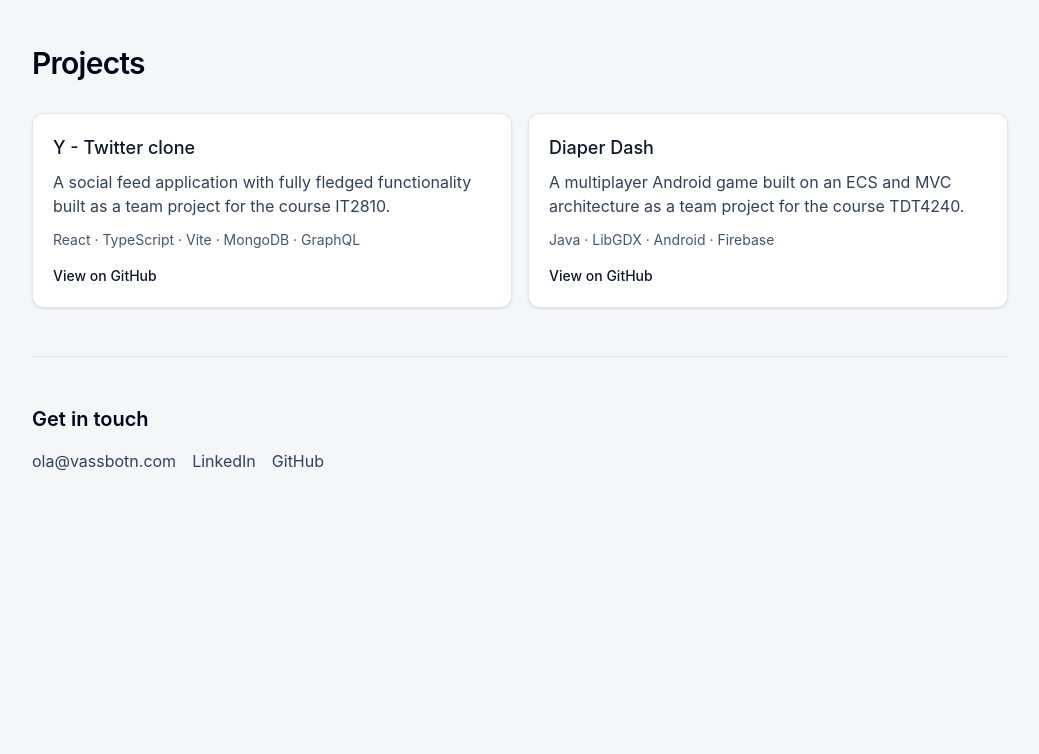
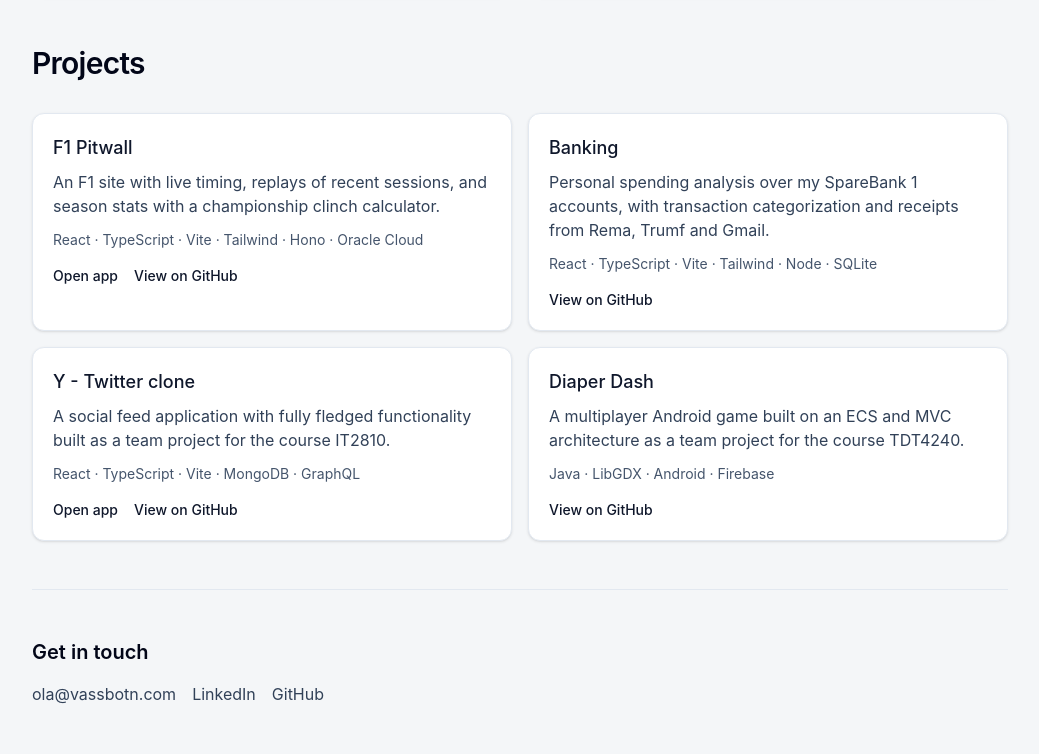
Before and after one commit to olamva/olavassbotn, an Astro site: page /en in a window 1280 px wide. Shown: the part 1361-2115 px from the top of the page, without its empty margins (120-1159 px from the left). Before the commit the page ends 1882 px from the top, so only its background shows below. Built offline with nearby package versions, Linux system fonts and the light colour scheme; Astro itself is replaced by a stand-in of ours.

Commit message:
feat: add F1 Pitwall and Banking projects

```diff
--- a/src/data/landingContent.ts
+++ b/src/data/landingContent.ts
@@ -118,13 +118,30 @@ const no = {
 	projects: {
 		title: "Prosjekter",
 		linkLabel: "Se på GitHub",
+		appLinkLabel: "Åpne appen",
 		items: [
+			{
+				title: "F1 Pitwall",
+				description:
+					"En F1-nettside med live timing, reprise av nylige økter og sesongstatistikk med en kalkulator for når mesterskapet er avgjort.",
+				stack: "React · TypeScript · Vite · Tailwind · Hono · Oracle Cloud",
+				link: "https://github.com/olamva/f1",
+				appLink: "https://f1.ola-vassbotn.no",
+			},
+			{
+				title: "Banking",
+				description:
+					"Personlig forbruksanalyse over SpareBank 1-kontoene mine, med kategorisering av transaksjoner og kvitteringer fra Rema, Trumf og Gmail.",
+				stack: "React · TypeScript · Vite · Tailwind · Node · SQLite",
+				link: "https://github.com/olamva/banking",
+			},
 			{
 				title: "Y - Twitter-klone",
 				description:
 					"En sosial feed-applikasjon med all funksjonalitet laget i team for faget IT2810.",
 				stack: "React · TypeScript · Vite · MongoDB · GraphQL",
 				link: "https://github.com/olamva/Y",
+				appLink: "https://yeeter.no",
 			},
 			{
 				title: "Diaper Dash",
@@ -243,13 +260,30 @@ const en = {
 	projects: {
 		title: "Projects",
 		linkLabel: "View on GitHub",
+		appLinkLabel: "Open app",
 		items: [
+			{
+				title: "F1 Pitwall",
+				description:
+					"An F1 site with live timing, replays of recent sessions, and season stats with a championship clinch calculator.",
+				stack: "React · TypeScript · Vite · Tailwind · Hono · Oracle Cloud",
+				link: "https://github.com/olamva/f1",
+				appLink: "https://f1.ola-vassbotn.no",
+			},
+			{
+				title: "Banking",
+				description:
+					"Personal spending analysis over my SpareBank 1 accounts, with transaction categorization and receipts from Rema, Trumf and Gmail.",
+				stack: "React · TypeScript · Vite · Tailwind · Node · SQLite",
+				link: "https://github.com/olamva/banking",
+			},
 			{
 				title: "Y - Twitter clone",
 				description:
 					"A social feed application with fully fledged functionality built as a team project for the course IT2810.",
 				stack: "React · TypeScript · Vite · MongoDB · GraphQL",
 				link: "https://github.com/olamva/Y",
+				appLink: "https://yeeter.no",
 			},
 			{
 				title: "Diaper Dash",
--- a/src/pages/[locale]/index.astro
+++ b/src/pages/[locale]/index.astro
@@ -158,14 +158,24 @@ const nextLocale: Locale = locale === "no" ? "en" : "no";
 							<p class="mt-3 text-sm text-slate-600">
 								{item.stack}
 							</p>
-							<a
-								href={item.link}
-								target="_blank"
-								rel="noopener noreferrer"
-								class="mt-4 inline-flex text-sm font-medium text-slate-900 underline-offset-2 hover:underline"
-							>
-								{t.projects.linkLabel}
-							</a>
+							<div class="mt-4 flex gap-4">
+								{[
+									[item.appLink, t.projects.appLinkLabel],
+									[item.link, t.projects.linkLabel],
+								].map(
+									([href, label]) =>
+										href && (
+											<a
+												href={href}
+												target="_blank"
+												rel="noopener noreferrer"
+												class="inline-flex text-sm font-medium text-slate-900 underline-offset-2 hover:underline"
+											>
+												{label}
+											</a>
+										),
+								)}
+							</div>
 						</article>
 					))
 				}
```
